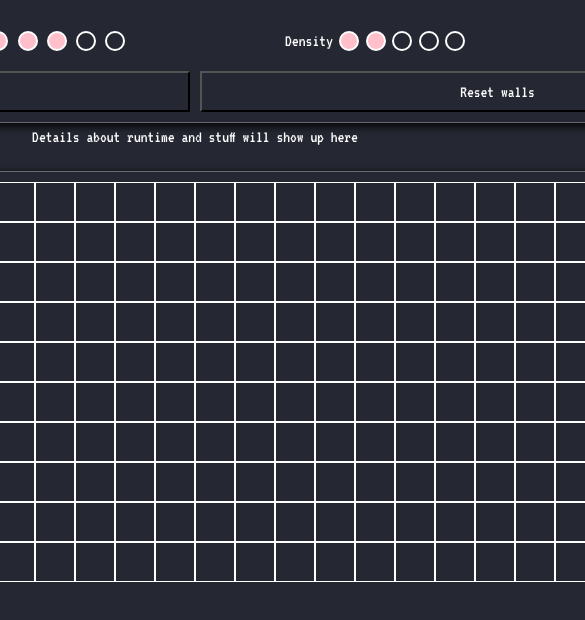
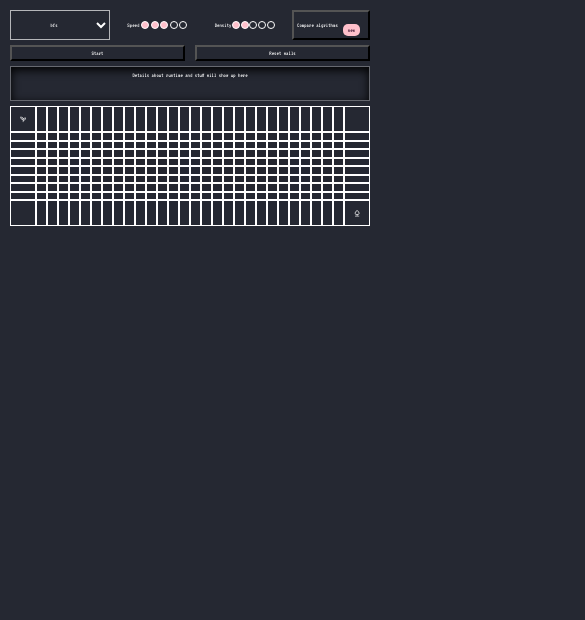
Before and after one commit to amuwal/algorithm-visualiser, a React (Create React App) app: page / in a window 390 px wide. Shown: the top 620 px of the page, 585 px wide, since content can reach past the window. Built offline with nearby package versions, Linux system fonts and the light colour scheme; a web font is replaced by a local one.

Commit message:
make responsive for desktops

```diff
--- a/package.json
+++ b/package.json
@@ -12,9 +12,11 @@
     "react-scripts": "5.0.1",
     "web-vitals": "^2.1.4"
   },
+  "homepage": "http://amuwal.github.io/algorithm-visualiser",
   "scripts": {
     "start": "react-scripts start",
     "build": "react-scripts build",
+    "deploy": "gh-pages -d build",
     "test": "react-scripts test",
     "eject": "react-scripts eject"
   },
@@ -35,5 +37,8 @@
       "last 1 firefox version",
       "last 1 safari version"
     ]
+  },
+  "devDependencies": {
+    "gh-pages": "^5.0.0"
   }
 }
--- a/src/components/Compare.js
+++ b/src/components/Compare.js
@@ -68,6 +68,11 @@ const Compare = ({
       return "Searches graph from both start and target nodes. Iteratively visits one level of neighbors. Stops when common node found, indicating shortest path.";
     }
   };
+
+  const handleInfoOnAlgorithmChange = (e) => {
+    const id = e.target.id[e.target.id.length - 1]
+    handleInfo(id);
+  }
 
   const startComparison = async () => {
     const btn = document.getElementById("comparison-btn");
@@ -166,7 +171,7 @@ const Compare = ({
   return (
     <div className="compare">
       <div className="left">
-        <select id="select-1" defaultValue={"bidirectional-bfs"}>
+        <select onChange={handleInfoOnAlgorithmChange} id="select-1" defaultValue={"bidirectional-bfs"}>
           <option value="bfs">bfs</option>
           <option value="dfs">dfs</option>
           <option value="bidirectional-bfs">bidirectional-bfs</option>
@@ -228,7 +233,7 @@ const Compare = ({
       </div>
 
       <div className="right">
-        <select id="select-2" defaultValue={"dfs"}>
+        <select onChange={handleInfoOnAlgorithmChange} id="select-2" defaultValue={"dfs"}>
           <option value="bfs">bfs</option>
           <option value="dfs">dfs</option>
           <option value="bidirectional-bfs">bidirectional-bfs</option>
--- a/src/styles/App.css
+++ b/src/styles/App.css
@@ -18,3 +18,31 @@ a {
 .App {
     background-color: var(--background-color);
 }
+
+@media (max-width: 1150px){
+    *{
+        font-size: 0.96em;
+    }
+
+    body {
+        padding: 10px 10px 10px 0;
+    }
+}
+
+@media (max-width: 900px) {
+    *{
+        font-size: 0.94em;
+    }
+}
+
+@media (max-width: 700px){
+    * {
+        font-size: 0.9em;
+    }
+}
+
+@media (max-width: 550px){
+    * {
+        font-size: 0.8em;
+    }
+}
--- a/src/styles/Compare.css
+++ b/src/styles/Compare.css
@@ -1,13 +1,5 @@
 root {
     --background-color: #252832;
-}
-
-body {
-    padding: 20px;
-    display: flex;
-    justify-content: center;
-    align-items: center;
-    background-color: var(--background-color);
 }
 
 .compare {
--- a/src/styles/Grid.css
+++ b/src/styles/Grid.css
@@ -3,7 +3,7 @@ root {
 }
 
 body {
-    padding: 20px;
+    padding: 20px 20px 0 20px;
     display: flex;
     justify-content: center;
     align-items: center;
@@ -46,8 +46,6 @@ body {
 .icon {
     color: white;
     cursor: grab;
-    max-width: 100%;
-    max-height: 100%;
 }
 
 .icon-active {
@@ -79,3 +77,85 @@ body {
     margin: 10px 0;
     box-shadow: 0 3px 10px rgb(0, 0, 0) inset;
 }
+
+@media (max-width: 1250px) {
+    .grid {
+        width: 1080px;
+        height: 360px;
+    }
+}
+
+@media (max-width: 1150px){
+    .grid {
+        width: 960px;
+        height: 320px;
+    }
+
+    .info {
+        height: 40px;
+    }
+}
+
+@media (max-width: 1000px){
+    .grid {
+        width: 900px;
+        height: 300px;
+    }
+}
+
+@media (max-width:  900px){
+    .grid {
+        width: 720px;
+        height: 250px;
+    }
+    .cell {
+        border: 0.5px solid white;
+    }
+
+    .grid-buttons-container {
+        margin: 5px 0;
+    }
+
+    .info {
+        margin: 5px 0;
+        height: 35px;
+    }
+}
+
+@media (max-width: 800px){
+    .grid {
+        width: 660px;
+        height: 220px;
+    }
+    .icon {
+        scale: 0.5;
+    }
+}
+
+@media (max-width: 700px){
+    .grid {
+        width: 570px;
+        height: 190px;
+    }
+    .icon {
+        scale: 0.4;
+    }
+}
+
+@media (max-width: 700px){
+    .grid {
+        width: 480px;
+        height: 160px;
+    }
+}
+
+@media (max-width: 550px){
+    .grid {
+        width: 360px;
+        height: 120px;
+    }
+
+    .icon {
+        scale: 0.3;
+    }
+}
--- a/src/styles/Header.css
+++ b/src/styles/Header.css
@@ -6,6 +6,7 @@
 .header {
     display: flex;
     justify-content: space-between;
+    align-items: baseline;
 }
 
 .levels-container {
@@ -73,3 +74,56 @@ button {
     bottom: -5px;
     color: rgb(47, 5, 37);
 }
+
+@media (max-width: 900px) {
+    button {
+        padding: 3px 5px;
+    }
+
+    select {
+        padding: 3px;
+        height: 30px;
+    }
+
+    #goToCompareBtn {
+        height: 30px;
+        padding: 3px;
+    }
+}
+
+@media (max-width: 800px){
+    select {
+        width: 120px;
+    }
+
+    .levels {
+        height: 15px;
+        width: 15px;
+        border: 1.5px solid white;
+    }
+}
+
+@media (max-width: 700px){
+    .levels {
+        height: 12px;
+        width: 12px;
+    }
+    .levels-container {
+        width: 120px;
+    }
+}
+
+@media (max-width: 550px){
+    .levels {
+        height: 8px;
+        width: 8px;
+    }
+    .levels-container {
+        width: 80px;
+    }
+
+    select {
+        width: 100px;
+        padding: 2px;
+    }
+}
```
Also changed, not shown: 1 other file (tests, documents, lock files or other folders).
